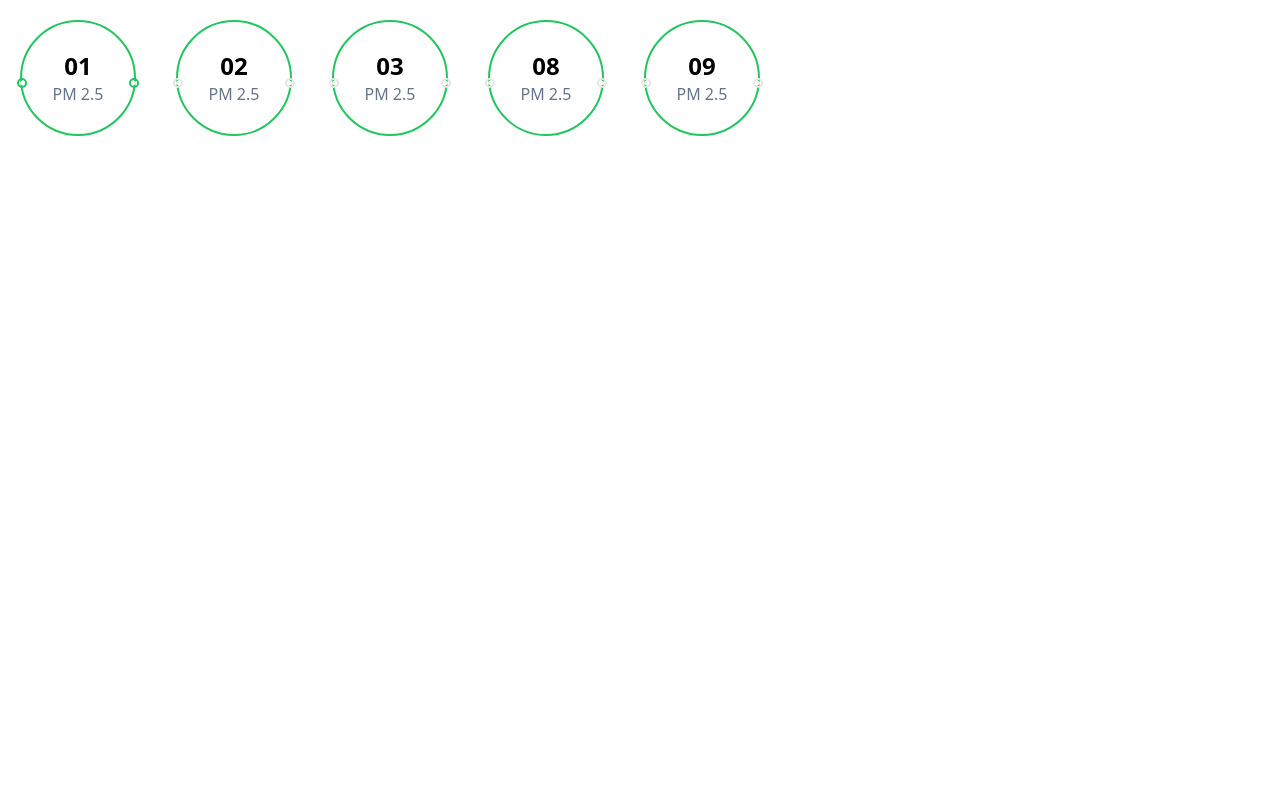
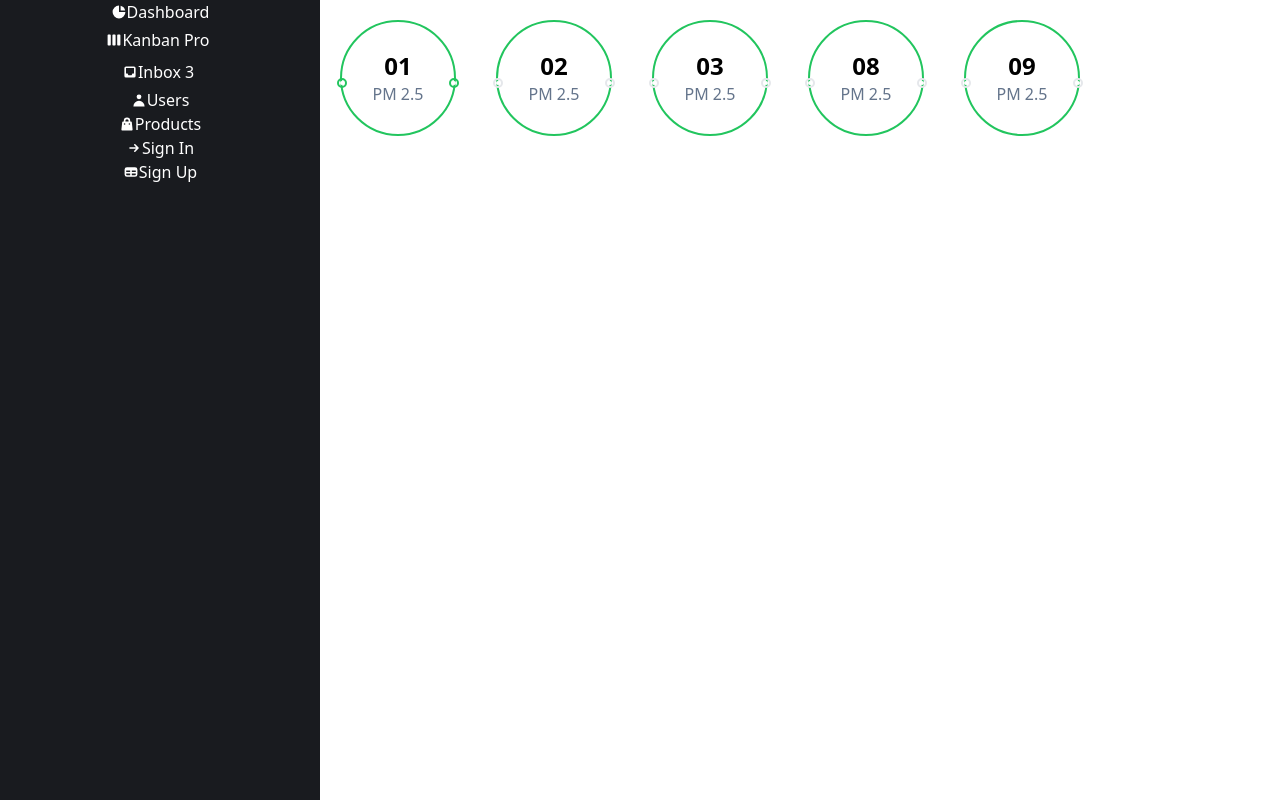
Before and after one commit to shadin24/CSML_AQI, a React (Create React App) app: page / in a window 1280 px wide. Built offline with nearby package versions, Linux system fonts and the light colour scheme.

Commit message:
Second-commit

```diff
--- a/src/components/Home.jsx
+++ b/src/components/Home.jsx
@@ -1,10 +1,12 @@
 import React from 'react'
 import Round_progress from './Round_progress'
+import Sidebar from './Sidebar'
 
 function Home() {
   return (
+
     <div className='flex'>
-
+        <Sidebar/>
         <Round_progress colour="green-500" value="01"/>
         <Round_progress colour="blue-500" value="02"/>
         <Round_progress colour="yellow-500" value="03"/>
--- /dev/null
+++ b/src/components/Sidebar.jsx
@@ -0,0 +1,45 @@
+import React from 'react';
+import { Sidebar } from 'flowbite-react';
+import { HiArrowSmRight, HiChartPie, HiInbox, HiShoppingBag, HiTable, HiUser, HiViewBoards } from 'react-icons/hi';
+
+function Component() {
+  const sidebarStyle = {
+    backgroundColor: '#191B1F', // Background color
+    width: '25%', // Set width to 25% of viewport width
+    height: '100vh', // Set height to 100% of viewport height
+    color: 'white', // Set font color to white
+
+  };
+
+  return (
+    <Sidebar aria-label="Default sidebar example" style={sidebarStyle}>
+      <Sidebar.Items>
+        <Sidebar.ItemGroup>
+          <Sidebar.Item href="#" icon={HiChartPie}>
+            Dashboard
+          </Sidebar.Item>
+          <Sidebar.Item href="#" icon={HiViewBoards} label="Pro" labelColor="dark">
+            Kanban
+          </Sidebar.Item>
+          <Sidebar.Item href="#" icon={HiInbox} label="3">
+            Inbox
+          </Sidebar.Item>
+          <Sidebar.Item href="#" icon={HiUser}>
+            Users
+          </Sidebar.Item>
+          <Sidebar.Item href="#" icon={HiShoppingBag}>
+            Products
+          </Sidebar.Item>
+          <Sidebar.Item href="#" icon={HiArrowSmRight}>
+            Sign In
+          </Sidebar.Item>
+          <Sidebar.Item href="#" icon={HiTable}>
+            Sign Up
+          </Sidebar.Item>
+        </Sidebar.ItemGroup>
+      </Sidebar.Items>
+    </Sidebar>
+  );
+}
+
+export default Component;
```
